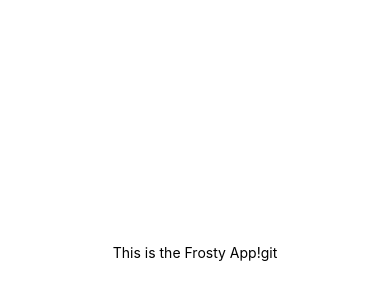
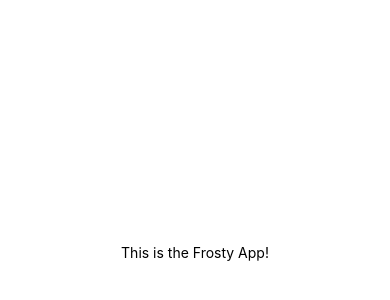
Before and after one commit to DavyHyun/CREW-APP, a React Native app: screen / in a window 390 px wide. Shown: the part 170-470 px from the top of the page. Built offline with nearby package versions, Linux system fonts and the light colour scheme.

Commit message:
remnoved 'git'

```diff
--- a/App.js
+++ b/App.js
@@ -4,7 +4,7 @@ import { StyleSheet, Text, View } from 'react-native';
 export default function App() {
   return (
     <View style={styles.container}>
-      <Text>This is the Frosty App!git</Text>
+      <Text>This is the Frosty App!</Text>
       <StatusBar style="auto" />
     </View>
   );
```
